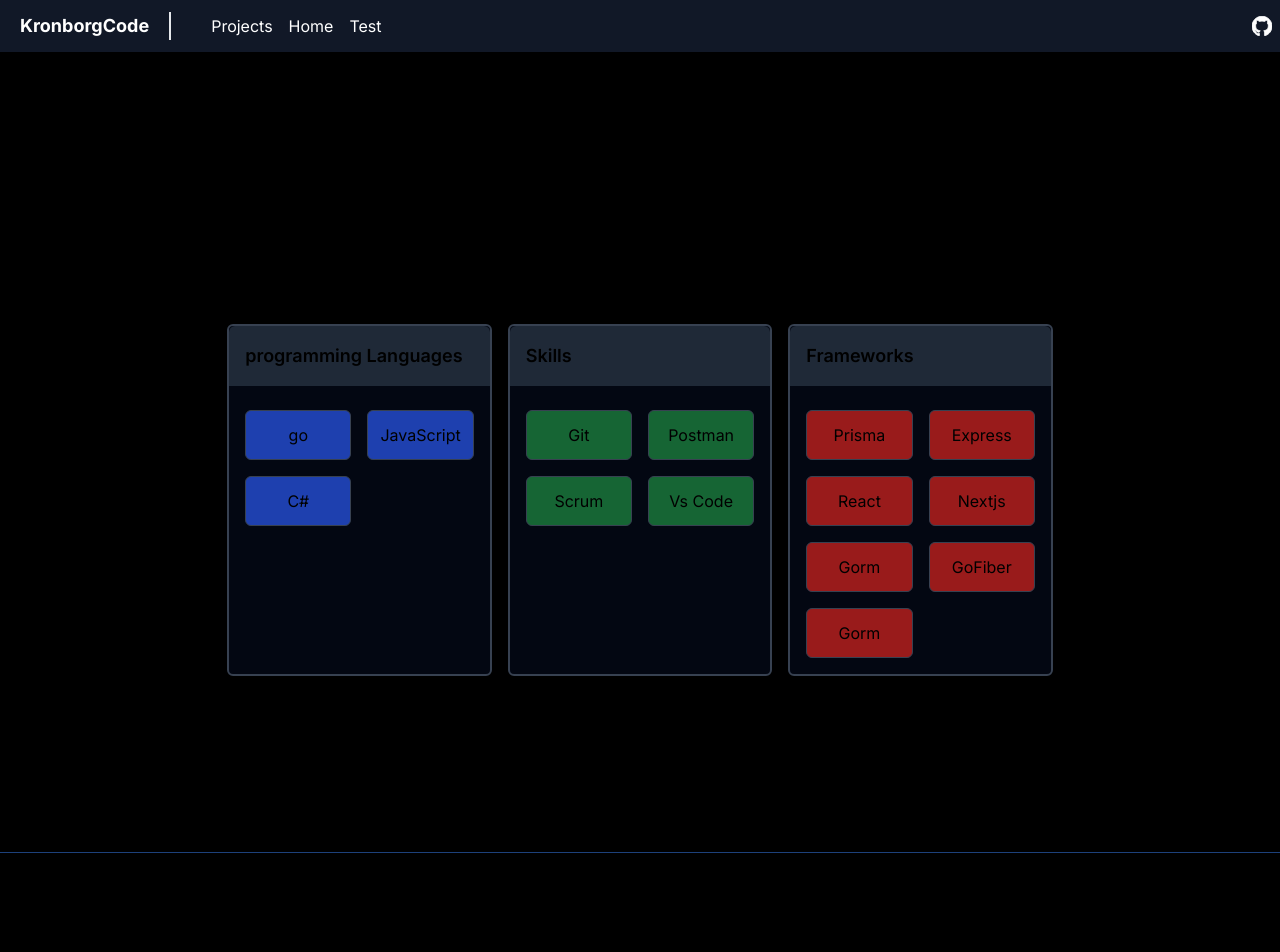
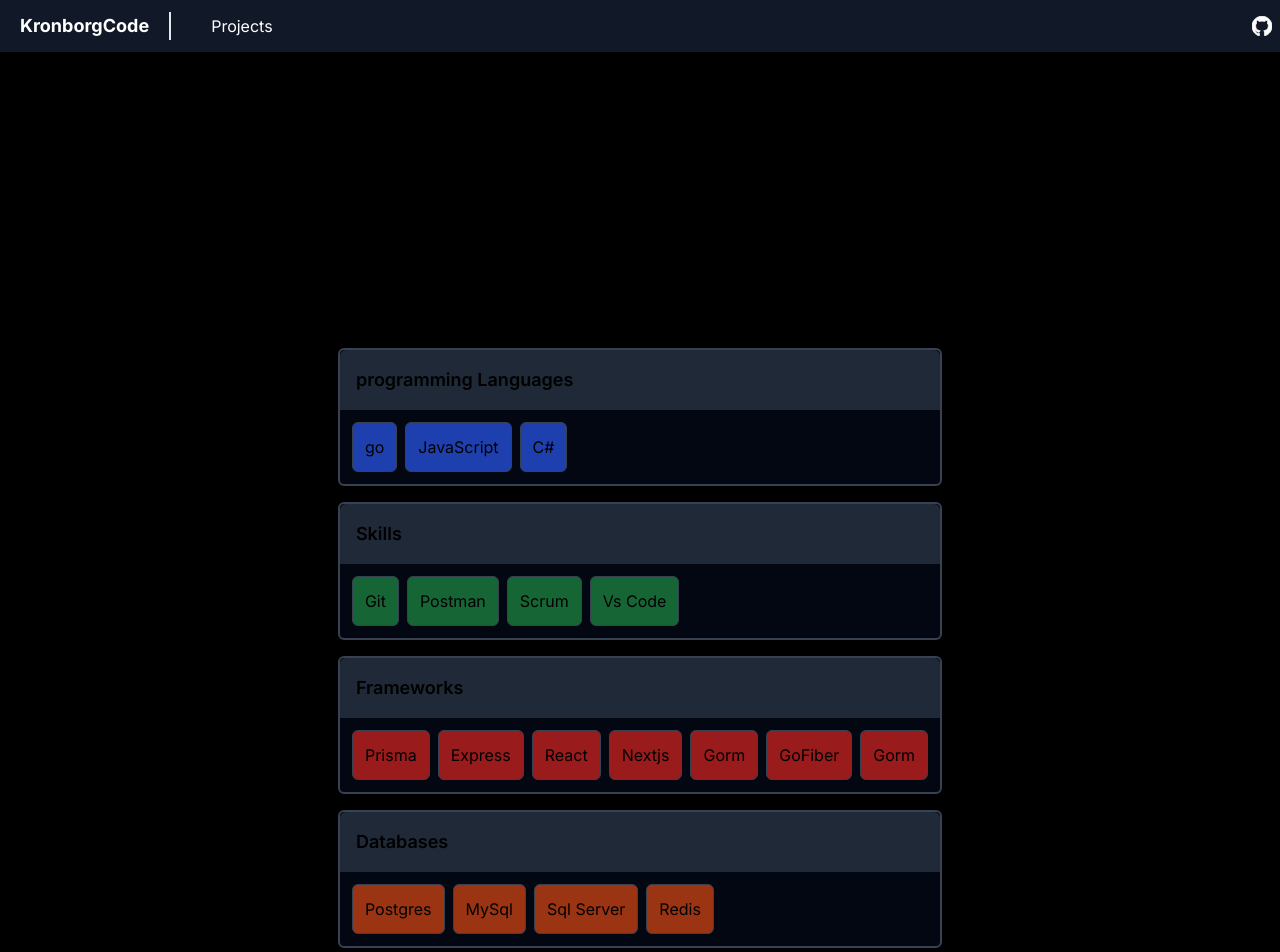
Before and after one commit to kronborg6/nextjs-portfolio, a Next.js app: page / in a window 1280 px wide. Shown: the top 952 px of the page. Before the commit the page ends 909 px from the top, so only its background shows below. Built offline with nearby package versions, Linux system fonts and the light colour scheme.

Commit message:
new layout on start page

```diff
--- a/app/layout.tsx
+++ b/app/layout.tsx
@@ -31,7 +31,7 @@ export default function RootLayout({
                   Projects
                 </span>
               </Link>
-              <Link href="/home">
+              {/*              <Link href="/home">
                 <span className="transition-colors hover:rounded-md hover:pr-0  hover:border-transparent hover:bg-white hover:bg-opacity-[15%]">
                   Home
                 </span>
@@ -41,6 +41,7 @@ export default function RootLayout({
                   Test
                 </span>
               </Link>
+              */}
             </nav>
             <nav className="flex space-x-4 ml-auto">
               <Link
--- a/app/page.tsx
+++ b/app/page.tsx
@@ -1,3 +1,4 @@
+import tags from "../data/tags";
 const programmingLanguages = [
   { id: 1, name: "go", year: 1 },
   { id: 2, name: "JavaScript", year: 2 },
@@ -26,17 +27,37 @@ const frameworks = [
   { id: 5, name: "Gorm", year: 20 },
 ];
 
+const projects = [
+  {
+    id: 1,
+    title: "SimSvend",
+    dec: "Jeg har lavet det her",
+    tags: [tags[4], tags[11], tags[10]],
+    links: ["", "https://github.com/kronborg6/SimSvendApi", ""],
+  },
+  {
+    id: 2,
+    title: "Sea of Keys",
+    dec: "Jeg har lavet det her",
+    tags: [tags[4], tags[9], tags[7]],
+    links: ["", "https://github.com/orgs/Sea-of-Keys/repositories"],
+  },
+];
+
 export default function Home() {
   return (
-    <main className="flex flex-col items-center py-24 min-h-screen">
+    <main className="flex flex-col items-center py-12 min-h-screen">
       <h1 className="text-9xl mb-12">Kronborg</h1>
-      <div className="grid auto-rows-fr grid-cols-3 gap-4">
+      <div className="gap-4 space-y-4 mx-auto max-w-prose mt-4 sm:mt-8">
+        <div>
+          <h1>recently projects</h1>
+        </div>
         {/* Programming Languages */}
         <div className="bg-gray-950 rounded-md overflow-hidden border-2 border-gray-700">
           <h2 className="text-lg font-semibold mb-2 p-4 bg-gray-800 rounded-t-md">
             programming Languages
           </h2>
-          <div className="grid grid-cols-2 gap-4 p-4">
+          <div className="flex flex-wrap gap-2 m-3">
             {programmingLanguages.map((data) => (
               <div
                 key={data.id}
@@ -54,7 +75,7 @@ export default function Home() {
           <h2 className="text-lg font-semibold mb-2 p-4 bg-gray-800 rounded-t-md">
             Skills
           </h2>
-          <div className="grid grid-cols-2 gap-4 p-4">
+          <div className="flex flex-wrap gap-2 m-3">
             {skills.map((data) => (
               <div
                 key={data.id}
@@ -72,7 +93,7 @@ export default function Home() {
           <h2 className="text-lg font-semibold mb-2 p-4 bg-gray-800 rounded-t-md">
             Frameworks
           </h2>
-          <div className="grid grid-cols-2 gap-4 p-4">
+          <div className="flex flex-wrap gap-2 m-3">
             {frameworks.map((data) => (
               <div
                 key={data.id}
@@ -84,6 +105,24 @@ export default function Home() {
             {/* Add more frameworks as needed */}
           </div>
         </div>
+
+        {/* Frameworks */}
+        <div className="bg-gray-950 rounded-md overflow-hidden border-2 border-gray-700">
+          <h2 className="text-lg font-semibold mb-2 p-4 bg-gray-800 rounded-t-md">
+            Databases
+          </h2>
+          <div className="flex flex-wrap gap-2 m-3">
+            {database.map((data) => (
+              <div
+                key={data.id}
+                className="bg-orange-800 border border-gray-700 p-3 text-center rounded-md"
+              >
+                <p>{data.name}</p>
+              </div>
+            ))}
+            {/* Add more frameworks as needed */}
+          </div>
+        </div>
       </div>
     </main>
   );
```
